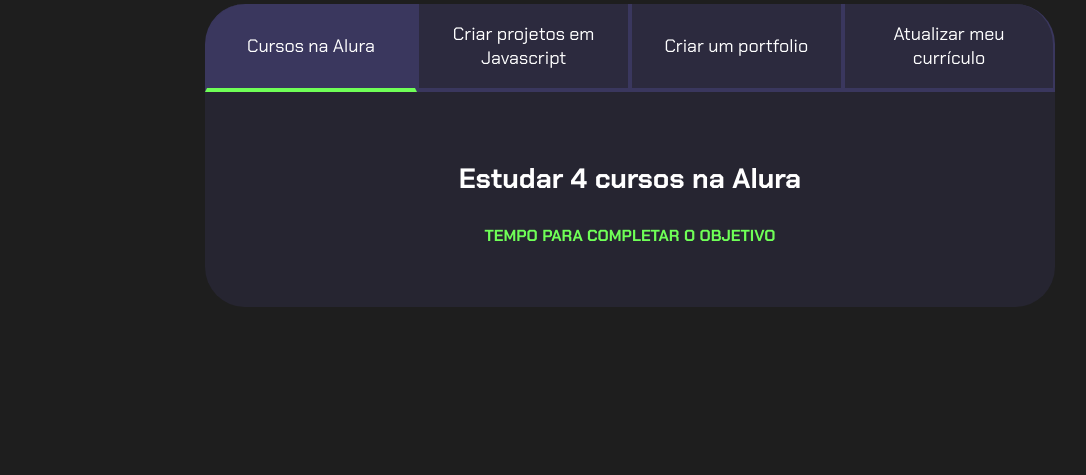
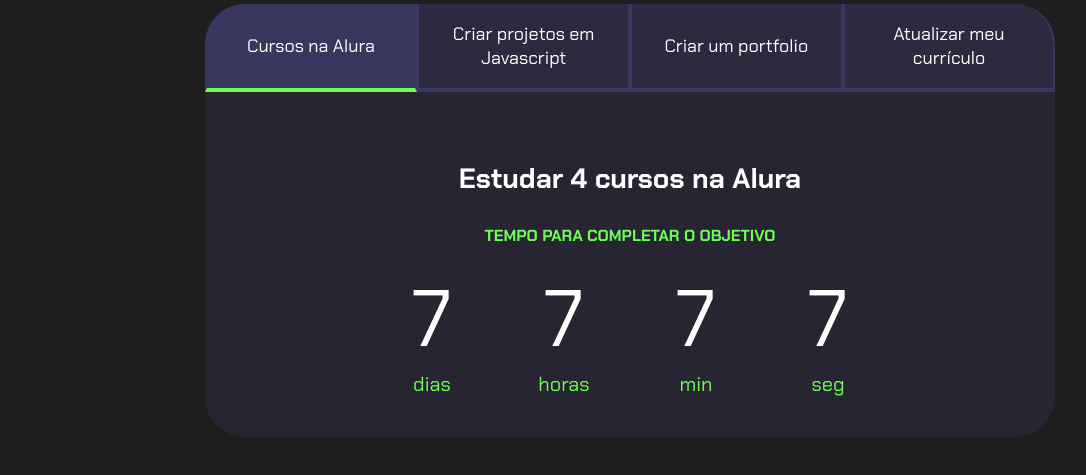
Before and after one commit to leandrapalmeiras/javascript-projeto-de-vida, a plain HTML site: page index.html in a window 1280 px wide. Shown: the part 99-574 px from the top of the page, without its empty margins (10-1096 px from the left). Drawn offline with Linux system fonts and the light colour scheme.

Commit message:
document

```diff
--- a/index.html
+++ b/index.html
@@ -21,18 +21,39 @@
                 <div class="aba-conteudo ativo">
                     <h3 class="aba-conteudo-titulo-principal">Estudar 4 cursos na Alura</h3>
                     <h4 class="aba-conteudo-titulo-secundario">Tempo para completar o objetivo</h4>
+                    <div class="contador">
+                        <div class="contador-digito">
+                            <p class="contador-digito-numero">7</p>
+                            <p class="contador-digito-texto">dias</p>
+                        </div>
+                        <div class="contador-digito">
+                            <p class="contador-digito-numero">7</p>
+                            <p class="contador-digito-texto">horas</p>
+                        </div>
+                        <div class="contador-digito">
+                            <p class="contador-digito-numero">7</p>
+                            <p class="contador-digito-texto">min</p>
+                        </div>
+                        <div class="contador-digito">
+                            <p class="contador-digito-numero">7</p>
+                            <p class="contador-digito-texto">seg</p>
+                        </div>
+                    </div>
                 </div>
                 <div class="aba-conteudo">
                     <h3 class="aba-conteudo-titulo-principal">Criar 5 projetos em Javascript</h3>
                     <h4 class="aba-conteudo-titulo-secundario">Tempo para completar o objetivo</h4>
+                    <div class="contador"></div>
                 </div>
                 <div class="aba-conteudo">
                     <h3 class="aba-conteudo-titulo-principal">Criar um portfolio com os meus 3 melhores projetos</h3>
                     <h4 class="aba-conteudo-titulo-secundario">Tempo para completar o objetivo</h4>
+                    <div class="contador"></div>
                 </div>
                 <div class="aba-conteudo">
                     <h3 class="aba-conteudo-titulo-principal">Atualizar meu curriculo com os certificados da Alura</h3>
                     <h4 class="aba-conteudo-titulo-secundario">Tempo para completar o objetivo</h4>
+                    <div class="contador"></div>
                 </div>
             </div>
         </div>
--- a/style.css
+++ b/style.css
@@ -89,6 +89,32 @@ body{
     text-transform: uppercase;
 }
 
+.contador {
+    display: flex;
+    font-size: 20px;
+    justify-content: center;
+    flex-wrap: wrap;
+}
+
+.contador-digito{
+    padding: 0 16px;
+    text-align: center;
+    min-width: 100px;
+}
+
+.contador-digito-numero{
+    font-size: 80px;
+    margin: 0;
+}
+
+.contador-digito-texto{
+    color: var(--verde);
+    font-size: 20px;
+    margin: 0;
+}
+
+
+
 @media screen and (min-width: 768px){
     .botoes{
         display: flex;
```
